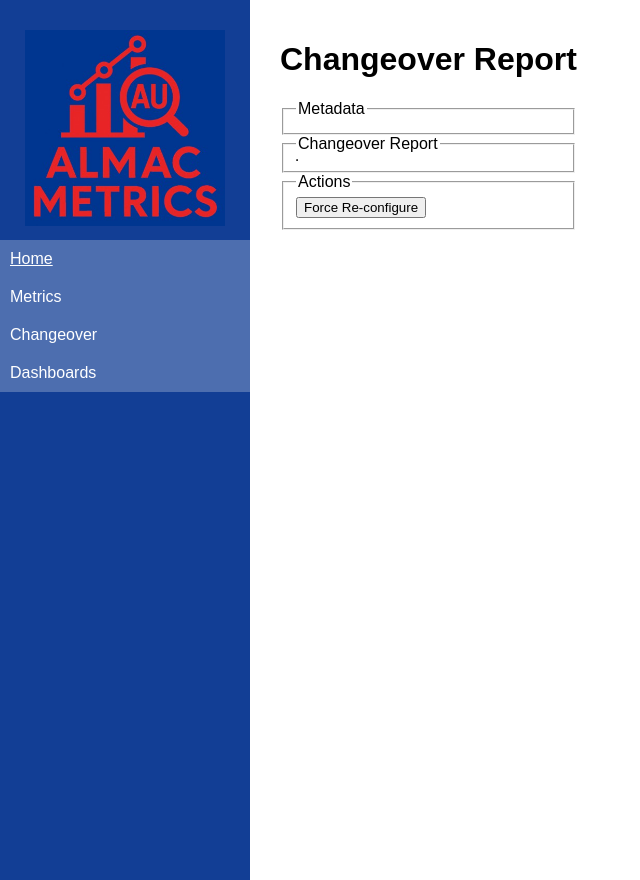
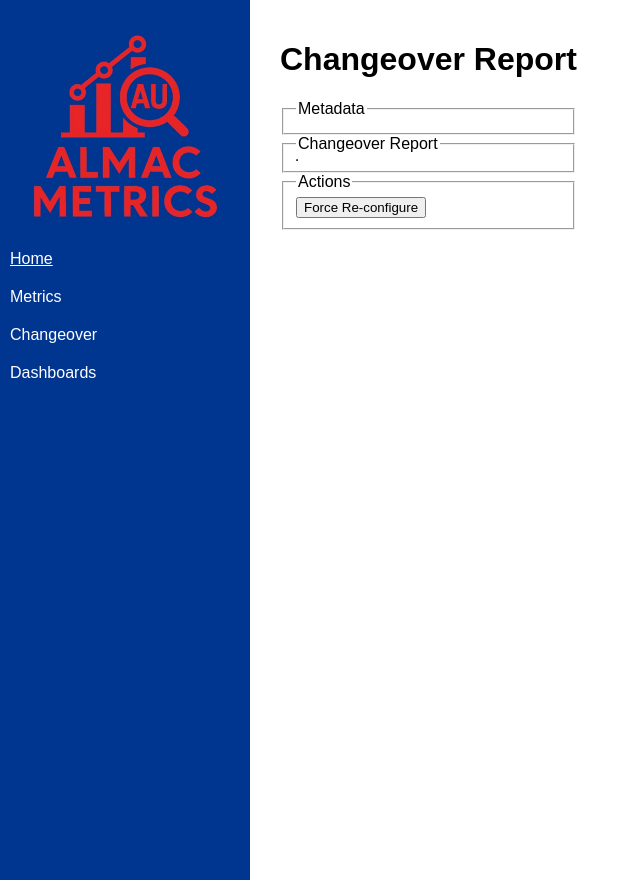
Before and after one commit to AUDJordan/AlmacAUMetrics, a Flask app: page /changeover_report in a window 1280 px wide. Shown: the whole page, without its empty margins (0-640 px from the left). Run offline with Flask 3, Linux system fonts and the light colour scheme; some libraries are stand-ins or nearby versions.

Commit message:
Update styles.css

```diff
--- a/static/styles.css
+++ b/static/styles.css
@@ -5,7 +5,7 @@ body {
 }
 .sidebar {
     width: 250px;
-    background-color: #123E95;
+    background-color: #003690;
     padding-top: 20px;
     height: 100vh;
     position: fixed;
@@ -13,7 +13,7 @@ body {
 }
 .sidebar .dropdown {
     display: block;
-    background-color: #4D6EAF;
+    background-color: #003690;
     color: white;
     padding: 10px;
     cursor: pointer;
@@ -28,7 +28,7 @@ body {
 }
 .sidebar .dropdown-content {
     display: none;
-    background-color: #889EC9;
+    background-color: #4D6EAF;
     padding-left: 20px;
 }
 .sidebar .dropdown-content a {
```
